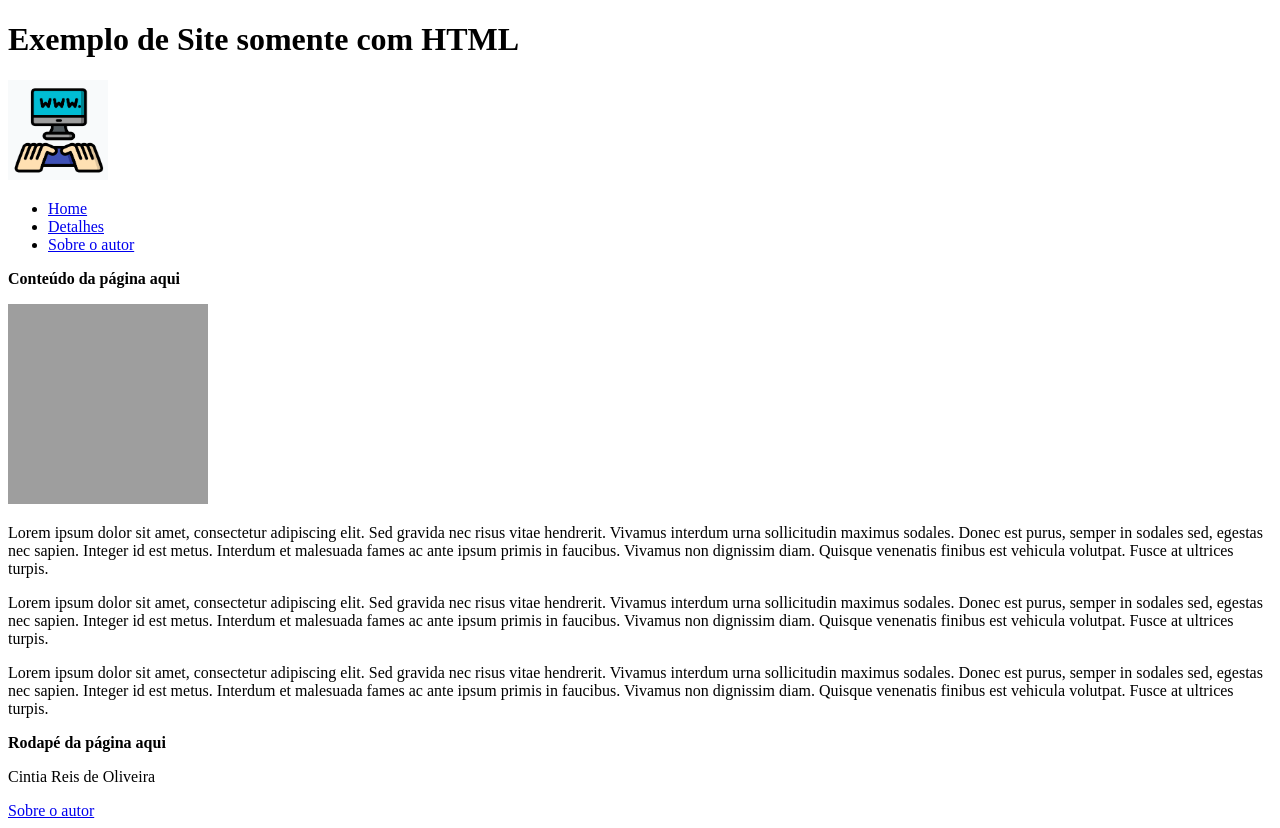
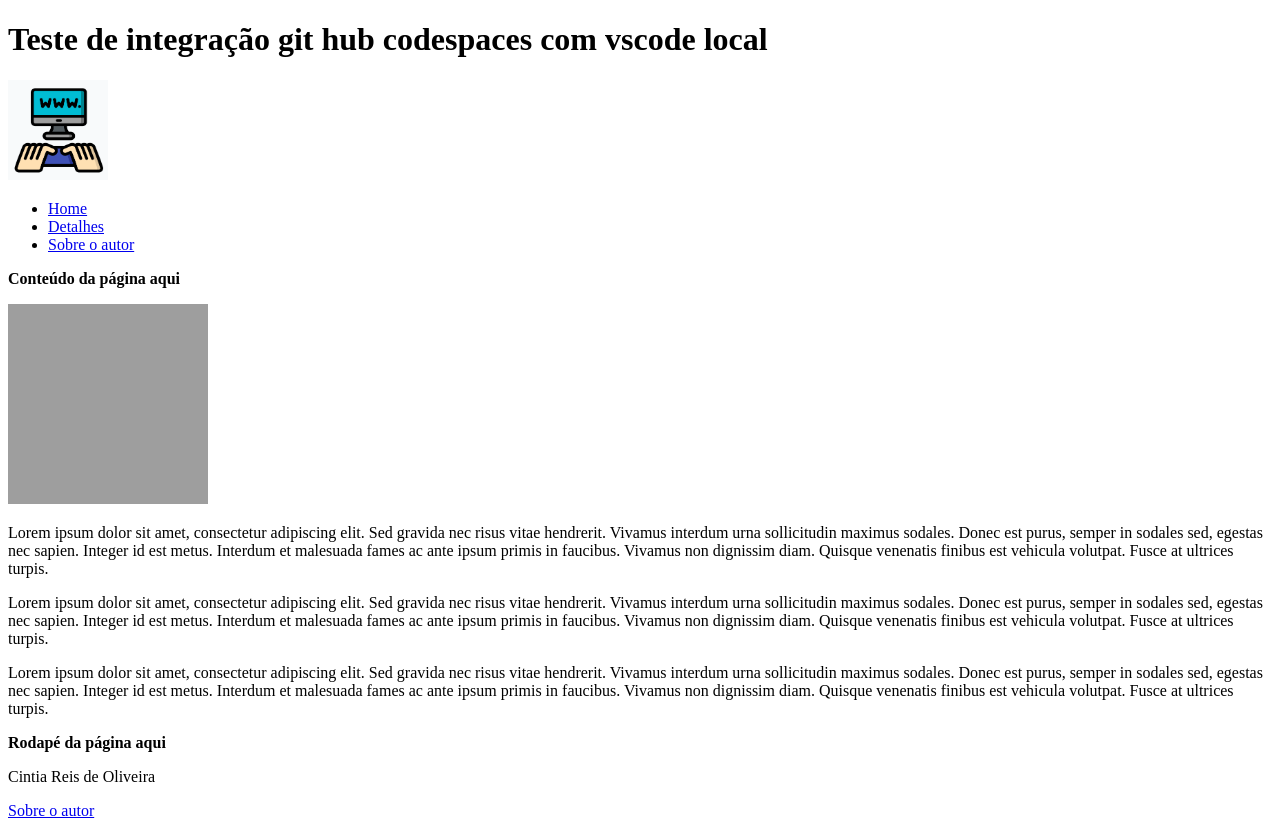
Before and after one commit to CINTIAREISIFCE/projetowebaula3, a plain HTML site: page autor.html in a window 1280 px wide. Drawn offline with Linux system fonts and the light colour scheme; grey boxes are pictures that could not be loaded.

Commit message:
modificando autor com vscode local no codespace

```diff
--- a/autor.html
+++ b/autor.html
@@ -14,7 +14,7 @@
 <body>
 	<div class="container">
 		<header>
-			<h1> Exemplo de Site somente com HTML</h1>
+			<h1> Teste de integração git hub codespaces com vscode local</h1>
 			<img src="logo.png" alt="Imagem de exemplo" width="100" height="100">
 			<nav>
 				<ul>
```
